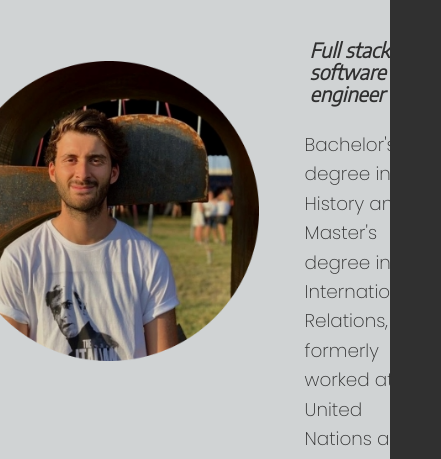
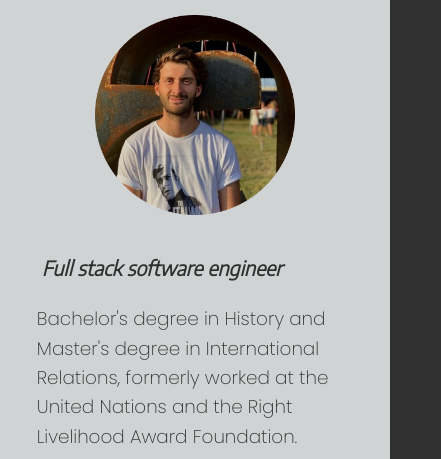
Before and after one commit to AlfonsoGhislieri/Portfolio, a plain HTML site: page index.html in a window 390 px wide. Shown: the part 139-598 px from the top of the page, 441 px wide, since content can reach past the window. Drawn offline with nearby package versions, Linux system fonts and the light colour scheme.

Commit message:
intro section resizes properly at different resolutions

```diff
--- a/css/style.css
+++ b/css/style.css
@@ -164,7 +164,6 @@ header {
     justify-content: center;
 }
 
-
 .intro {
     padding-top: 2.5em;
 }
@@ -177,67 +176,55 @@ header {
     padding-left: 2em;
 }
 
-
-/* Intro */
-
-/* .intro {
-    position: relative;
-    display: flex;
-    flex-direction: column;
+/* Responsive at different resolutions */
+@media (max-width: 1400px) {
+    .intro-container {
+        padding-left: 15%;
+        padding-right: 15%;
+    }
 }
 
-@media (min-width: 600px){
-    .intro {
-        min-width: 600px;
-        display: grid;
-        width: min-content;
-        margin: 0 auto;
-        grid-column-gap: 1em;
-        grid-template-areas:
-            "img title"
-            "img title";
+@media (max-width: 1200px) {
+    .intro-container {
+        padding-left: 10%;
+        padding-right: 10%;
+    }
+}
+
+@media (max-width: 1000px) {
+    .intro-container {
+        padding-left: 5%;
+        padding-right: 5%;
+    }
+}
+
+@media (max-width: 800px) {
+    .intro-container {
+        padding-left: 0%;
+        padding-right: 0%;
+    }
+}
+@media (max-width: 600px) {
+    .intro-container {
+        display: flex;
+        justify-content: center;
+        justify-items: center;
+        flex-direction: column;
+        padding-left: 0%;
+        padding-right: 0%;
     }
 
-    .section__title--intro{
-        padding-top: 1em;
-        text-align: center;
-        grid-area: title;
+    .intro {
+        padding-top: 0;
+        display: block;
+        margin-left: auto;
+        margin-right: auto;
     }
 
     .intro__img {
-        grid-area: img;
-        min-width: 300px;
-        position: relative;
+        max-width: 200px;
     }
-} */
-
-/* About */
-/* .about-me {
-    max-width: 850px;
-    margin: 0 auto;
 }
-
-@media (min-width: 600px) {
-    .about {
-        display: grid;
-    }
-
-    .section__title--about {
-        font-size: 2.5rem;
-        grid-row: 1;
-    }
-
-    .section__subtitle--about {
-        grid-row: 2;
-        padding-left: 0.5em;
-        margin: 0 -.25em;
-    }
-
-    .about-me__body {
-        grid-row: 3;
-        font-weight: 600;
-    }
-} */
 
 /* Projects */
 .projects {
--- a/index.html
+++ b/index.html
@@ -39,7 +39,7 @@
 
         <div class="intro-container">
             <!-- Intro -->
-            <section class="intro" id="home">
+            <section class="intro">
                 <img src="img\profile_pic1-modified.png" class="intro__img" alt="picture of Alfonso in the sun">
             </section>
 
```
